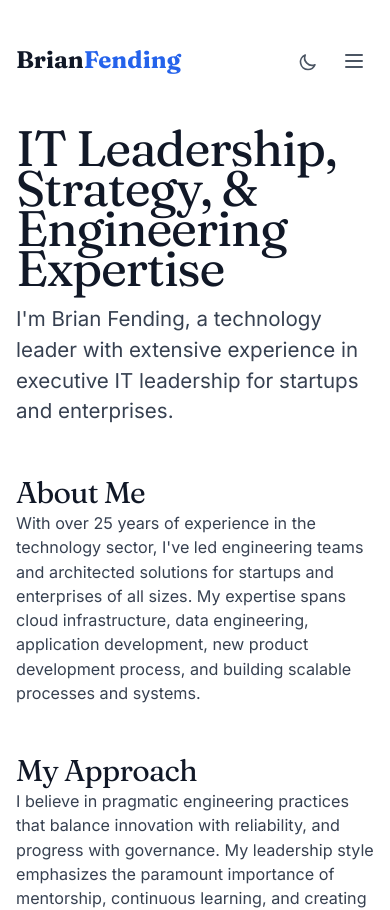
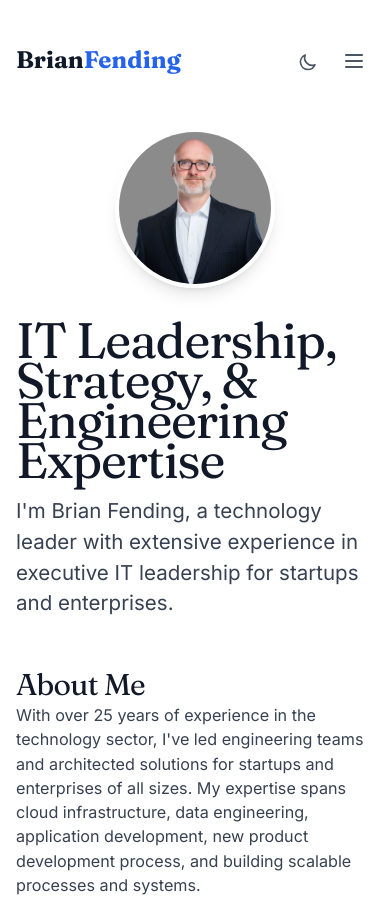
Before and after one commit to fending/brianfendingdotcom, a Next.js app: page / in a window 390 px wide. Shown: the top 910 px of the page. Built offline with nearby package versions, Linux system fonts and the light colour scheme.

Commit message:
adding headshot scaling for mobile/tablet/desktop with a circle mask over ther jpg

```diff
--- a/app/page.tsx
+++ b/app/page.tsx
@@ -19,8 +19,25 @@ export default async function HomePage() {
     <div className="max-w-5xl mx-auto px-4 sm:px-6 lg:px-8">
       <AnimatedElement animation="fade-in" duration={150}>
         <section className="mb-12 pt-8">
-          <h1 className="text-gray-900 dark:text-white text-fluid-5xl text-balanced">{content.title}</h1>
-          <p className="text-fluid-xl mt-4 text-gray-700 dark:text-gray-300 max-w-3xl">{content.description}</p>
+          <div className="flex flex-col-reverse md:flex-row md:items-center md:justify-between md:gap-8">
+            <div className="md:max-w-[68%] lg:max-w-[70%]">
+              <h1 className="text-gray-900 dark:text-white text-fluid-5xl text-balanced">{content.title}</h1>
+              <p className="text-fluid-xl mt-4 text-gray-700 dark:text-gray-300">{content.description}</p>
+            </div>
+            <div className="mb-8 md:mb-0 flex justify-center shrink-0">
+              {/* Single responsive container with tailwind classes for sizing */}
+              <div className="w-[160px] h-[160px] md:w-[240px] md:h-[240px] rounded-full overflow-hidden border-4 border-white dark:border-gray-800 shadow-lg flex-shrink-0">
+                <Image
+                  src="/images/fending_profile_headshot.jpg"
+                  alt="Brian Fending"
+                  width={480}
+                  height={480}
+                  className="object-cover w-full h-full"
+                  priority
+                />
+              </div>
+            </div>
+          </div>
         </section>
       </AnimatedElement>
 
```
Also changed, not shown: public/images/fending_profile_headshot.jpg (added).
